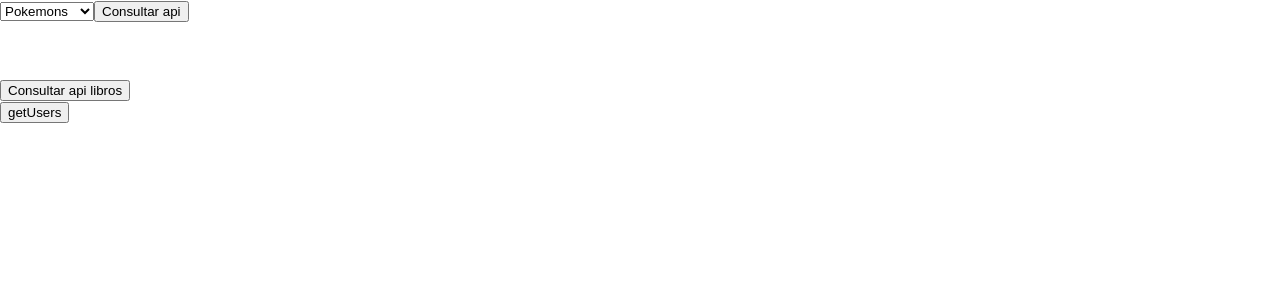
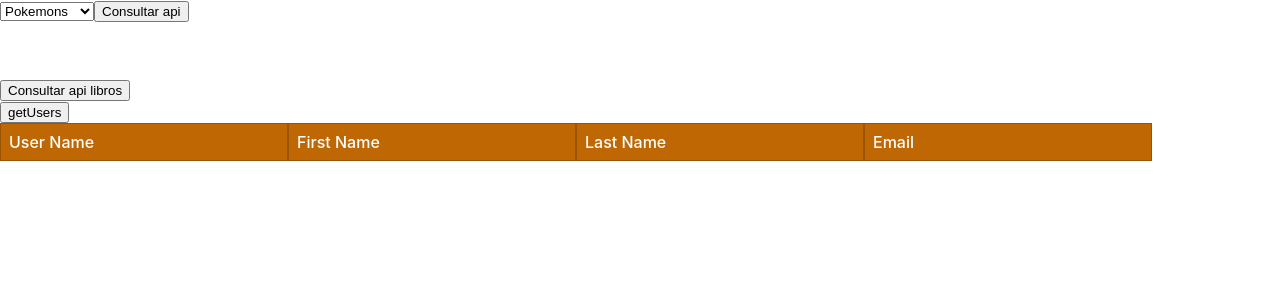
Before and after one commit to nicolascafure/api-rooftop, a React (Create React App) app: page / in a window 1280 px wide. Shown: the top 300 px of the page. Built offline with nearby package versions, Linux system fonts and the light colour scheme.

Commit message:
agregando css a users

```diff
--- a/src/components/Users.js
+++ b/src/components/Users.js
@@ -12,13 +12,19 @@ fetch("https://fakerapi.it/api/v1/users?_quantity=10&_gender=male")
     return (
 <div className="contenedor-users">
 <button onClick={getUsers}>getUsers</button>
+<div className="user">
+<div className="user-data head">User Name</div>
+<div className="user-data head">First Name</div>
+<div className="user-data head">Last Name</div>
+<div className="user-data head">Email</div>
+</div>
 
 {users.map(user=><div key={user.uuid} className="user">
-<p className="user-data">{user.username}</p>
-<p className="user-data">{user.firstname}</p>
-<p className="user-data">{user.lastname}</p>
-<p className="user-data">{user.email}</p>
-<p className="user-data">{user.website}</p>
+<div className="user-data"><img className="img-user" src={user.image}></img>{user.username}</div>
+<div className="user-data">{user.firstname}</div>
+<div className="user-data">{user.lastname}</div>
+<div className="user-data">{user.email}</div>
+
 
 
 </div>)}
--- a/src/index.css
+++ b/src/index.css
@@ -15,9 +15,27 @@ code {
 .user{
   width: 90%;
   display: flex;
-  justify-content: space-around;
+
+
+
 }
 
 .user-data{
-  width: 10%;
+  width: 25%;
+  border: rgba(0, 0, 0, 0.185) 1px solid;
+ background-color: rgb(255, 255, 255);
+ padding:5px;
+ display: flex;
+ align-items: center;
 }
+
+.user-data img{
+  width: 25px;
+  height: 25px;
+}
+.head{
+  background-color: rgb(190, 103, 3);
+  padding: 8px;
+  color: white;
+  font-weight: 500;
+}
```
